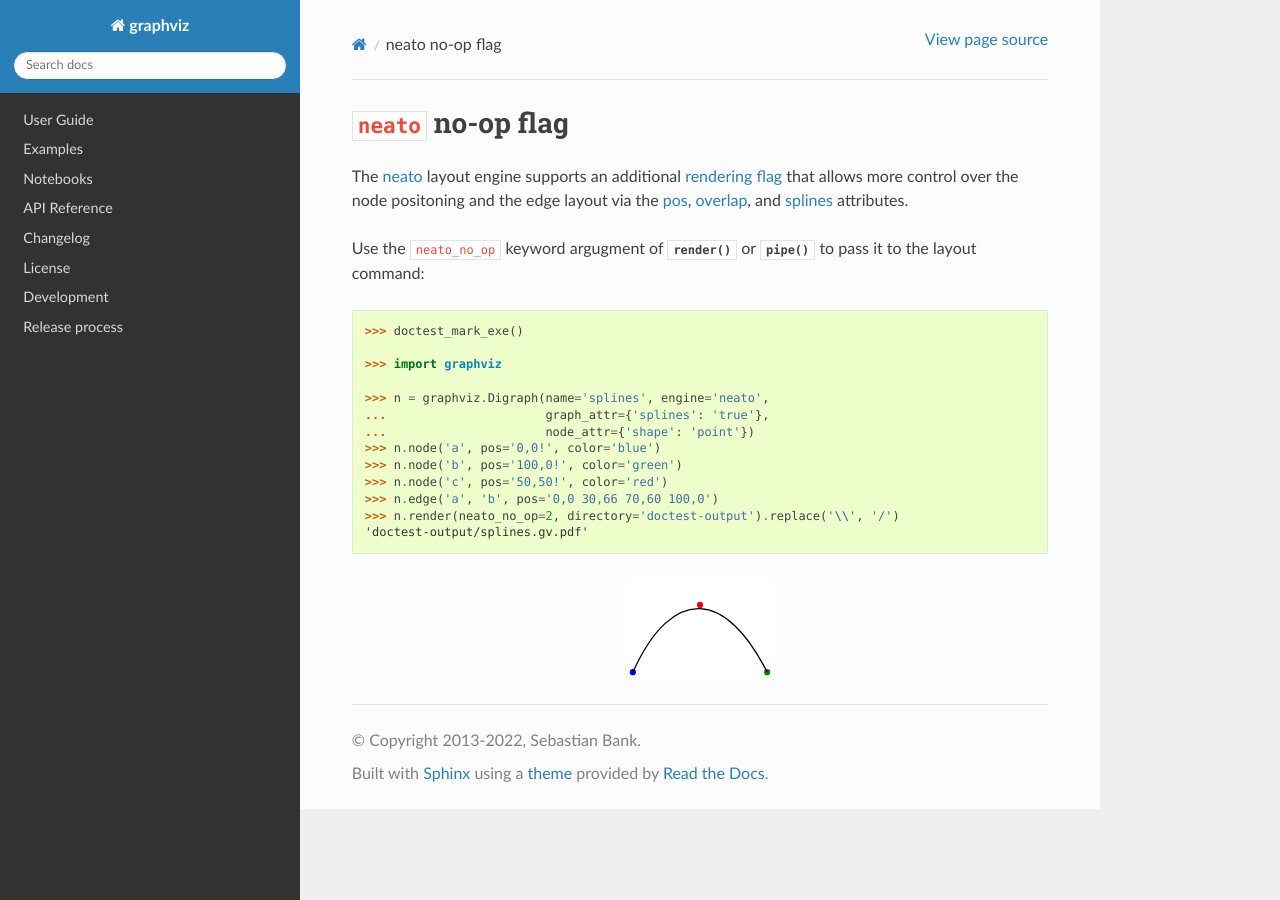
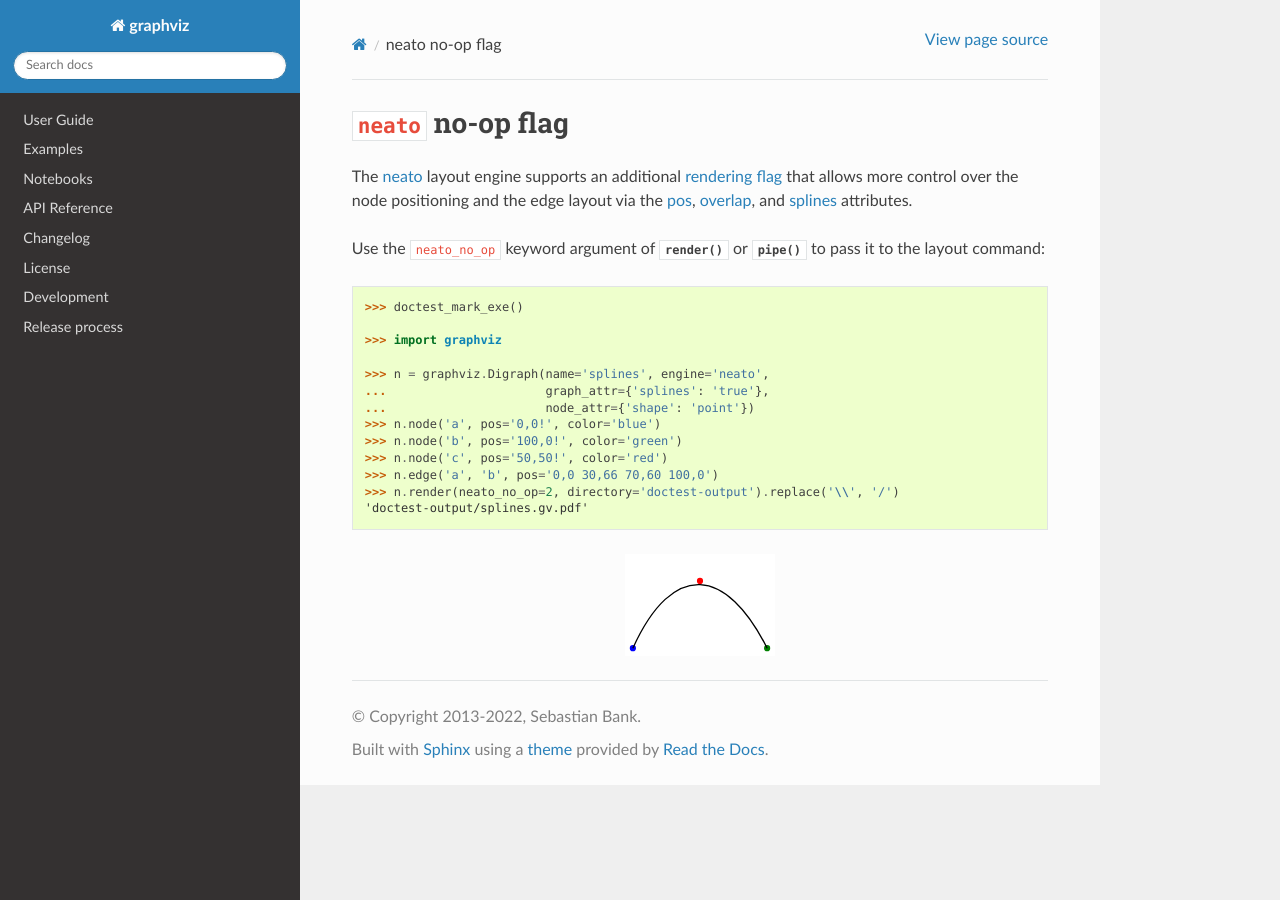
Before and after one commit to xflr6/graphviz, a Sphinx documentation site: the page built from docs/neato_no_op.rst, in a window 1280 px wide. Built offline with Sphinx 7.4.7 and the Read the Docs theme 2.0.0, drawn with Linux system fonts in a browser that asks for light colours; the version number is read from the project's files by our own code.

Commit message:
fix minor neato doc typos

```diff
--- a/docs/neato_no_op.rst
+++ b/docs/neato_no_op.rst
@@ -3,12 +3,12 @@
 
 The `neato <DOT neato_>`_ layout engine
 supports an additional `rendering flag <neato no-op_>`_
-that allows more control over the node positoning and the edge layout
+that allows more control over the node positioning and the edge layout
 via the `pos <DOT pos_>`_,
 `overlap <DOT overlap_>`_,
 and `splines <DOT splines_>`_ attributes.
 
-Use the ``neato_no_op`` keyword argugment of
+Use the ``neato_no_op`` keyword argument of
 :meth:`~.Graph.render` or :meth:`~.Graph.pipe`
 to pass it to the layout command:
 
```
